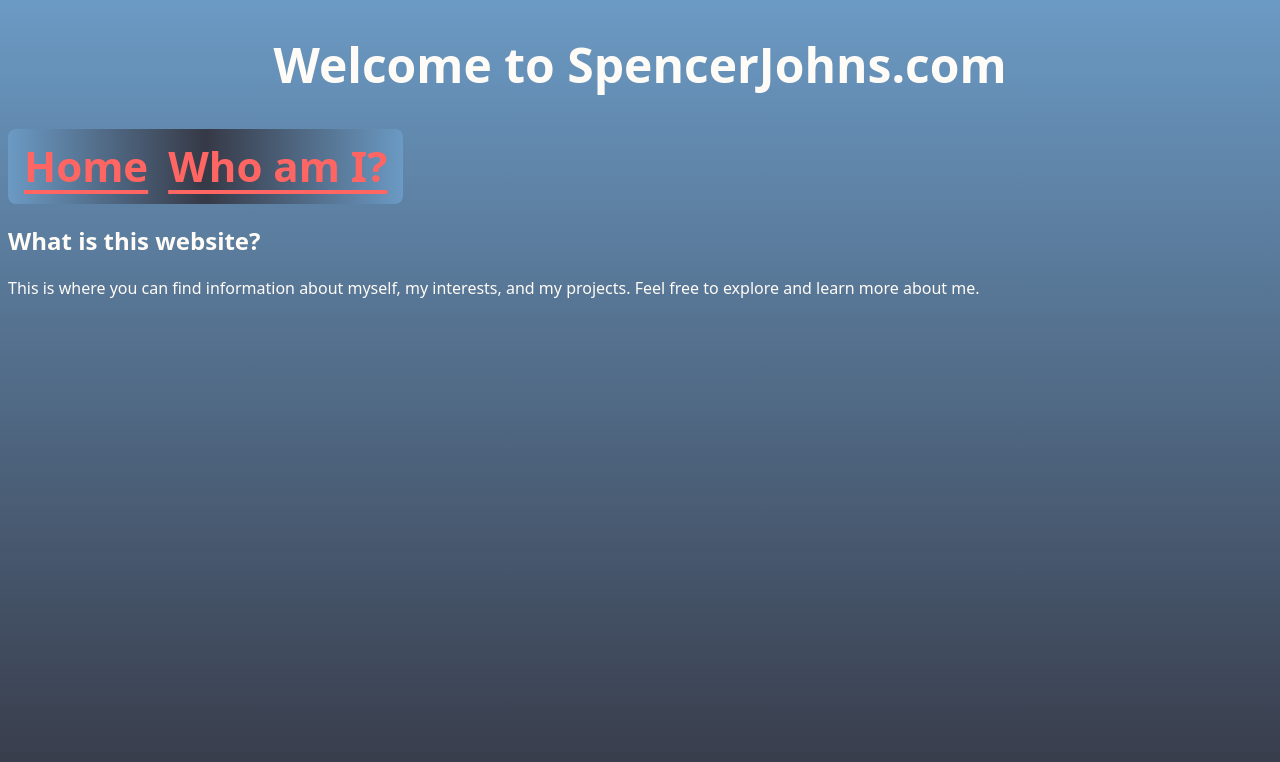
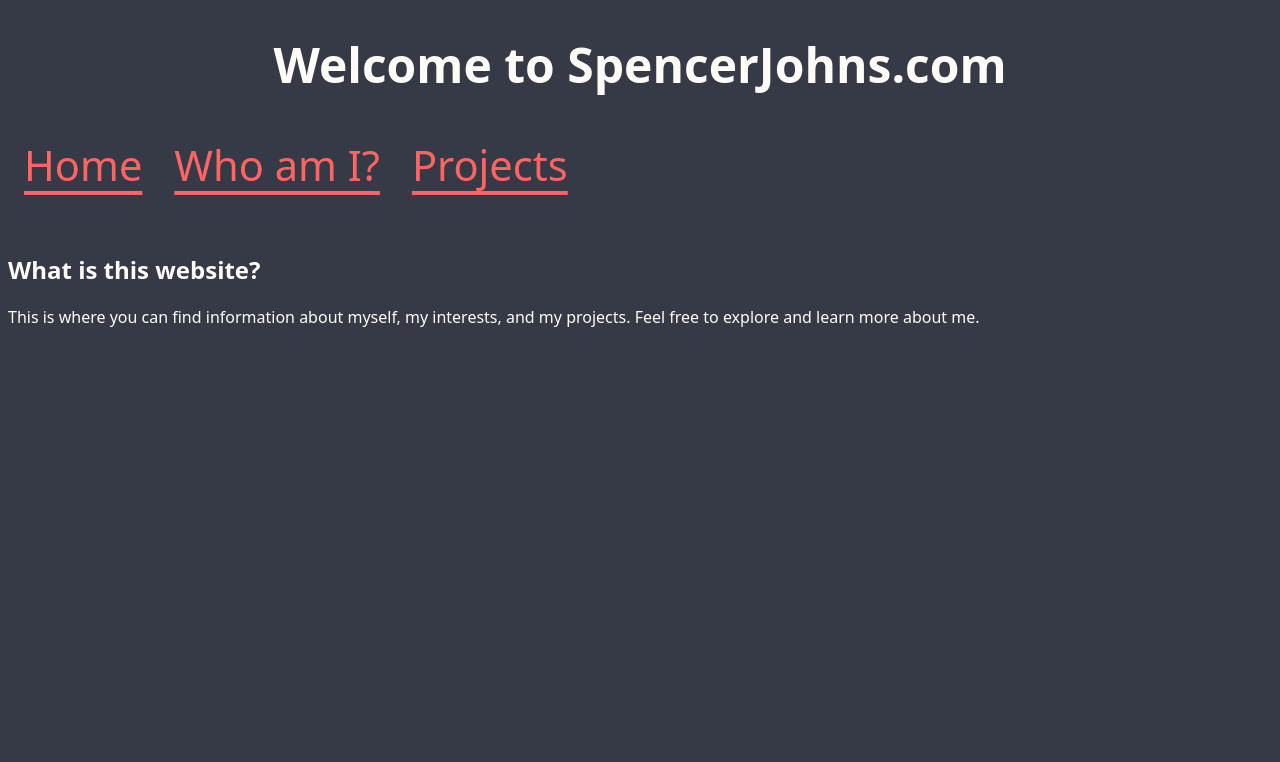
Before and after one commit to Spezzdidly/sjohns-webpage, a website: page public/index.html in a window 1280 px wide. Drawn offline with Linux system fonts and the light colour scheme.

Commit message:
Add projects link, minor adjustments to layout.

```diff
--- a/css/styles.css
+++ b/css/styles.css
@@ -1,5 +1,5 @@
 body {
-    background: linear-gradient(#6b9ac4, #363946);
+    background-color:#363946;
     background-repeat: no-repeat;
     background-attachment: fixed;
     font-family: system-ui, -apple-system, "Segoe UI", sans-serif;
@@ -13,29 +13,28 @@ h1 {
 
 #pageLinks {
     display: flex;
-    gap: 1.25rem;
+    gap: 2.0rem;
     width: fit-content;
-    background: linear-gradient(to right,#6b9ac4, #363946, #6b9ac4);
     padding: 0.75rem 1rem;
     border-radius: 0.5rem;
 }
 
 #pageLinks a {
-    display: inline-block;
-    font-size: 2.625rem;
-    font-weight: 600;
+    font-size: 2.6rem;
+    font-weight: 400;
     line-height: 1.2;
     color: #ff6663;
-    text-underline-offset: 0.2em;
+    text-underline-offset: 10px;
     transition: transform 150ms ease;
 }
 
 #pageLinks a:hover,
 #pageLinks a:focus-visible {
-    transform: translateY(-2px);
+    transform: translateY(-6px);
 }
 
 h2 {
+    margin-top: 50px;
     color: #fffcf7;
 }
 
--- a/public/index.html
+++ b/public/index.html
@@ -11,8 +11,9 @@
     <h1>Welcome to SpencerJohns.com</h1>
   </header>
 	<nav id="pageLinks">
-		<a href="/">Home</a>
-		<a href="/info.html">Who am I?</a>
+		<a id="homeLink" href="/">Home</a>
+		<a id="infoLink" href="/info.html">Who am I?</a>
+		<a id="projLink" href="/projects.html">Projects</a>
 	</nav>
 
   <section id="homeSection">
```
